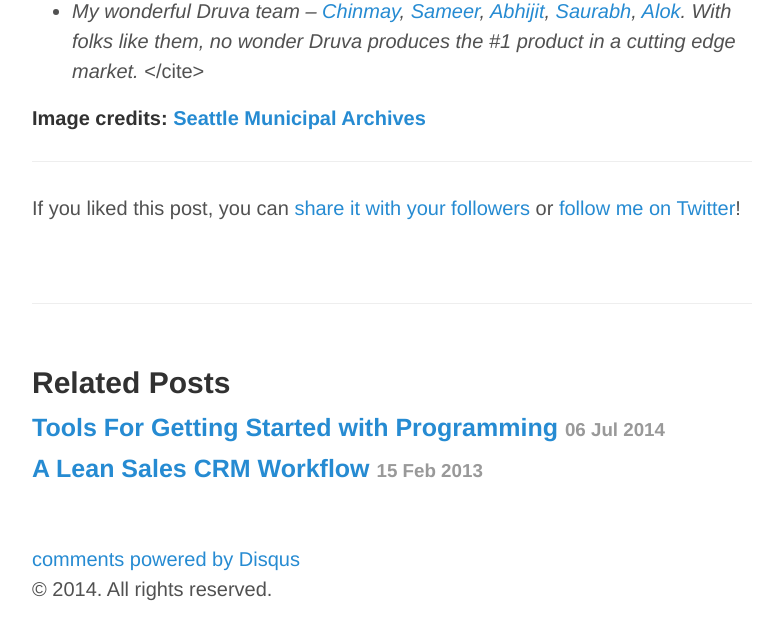
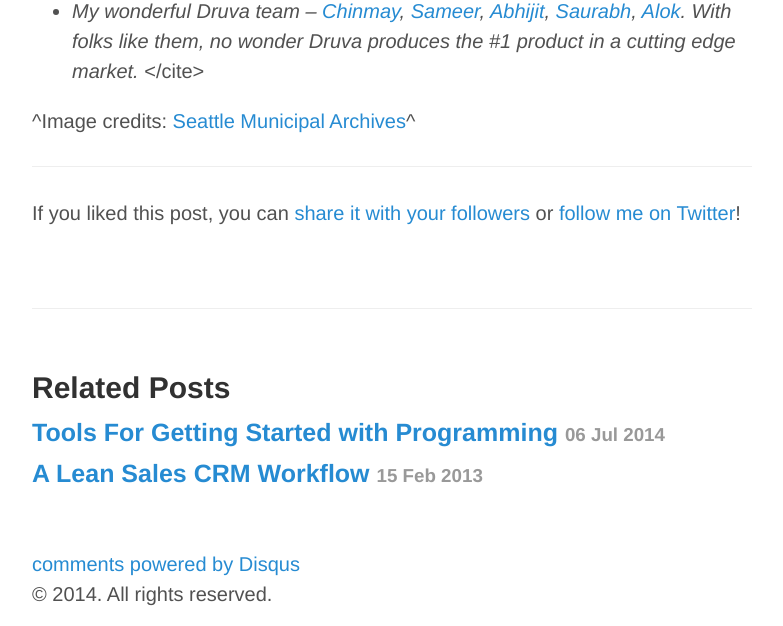
Before and after one commit to sumitsuman/sumitsuman.github.io, a Jekyll site: the page built from _posts/2014-07-15-Product-Manager-Working-with-Engineers.md, in a window 1280 px wide. Shown: the part 1416-2042 px from the top of the page, without its empty margins (248-1031 px from the left). Built offline with Jekyll 4.4.1, drawn with Linux system fonts in a browser that asks for light colours; Markdown is read by kramdown in place of the engine named in the settings; comment, search, counter and statistics services are not loaded.

Commit message:
blog 3 typo

```diff
--- a/_posts/2014-07-15-Product-Manager-Working-with-Engineers.md
+++ b/_posts/2014-07-15-Product-Manager-Working-with-Engineers.md
@@ -30,6 +30,6 @@ All this happens in front of the team and with their active participation. I tak
 
 
 
-###### Image credits: [Seattle Municipal Archives](https://flic.kr/p/6XidPL)
+^Image credits: [Seattle Municipal Archives](https://flic.kr/p/6XidPL)^
 
 {% include twitter_plug.html %}
```
